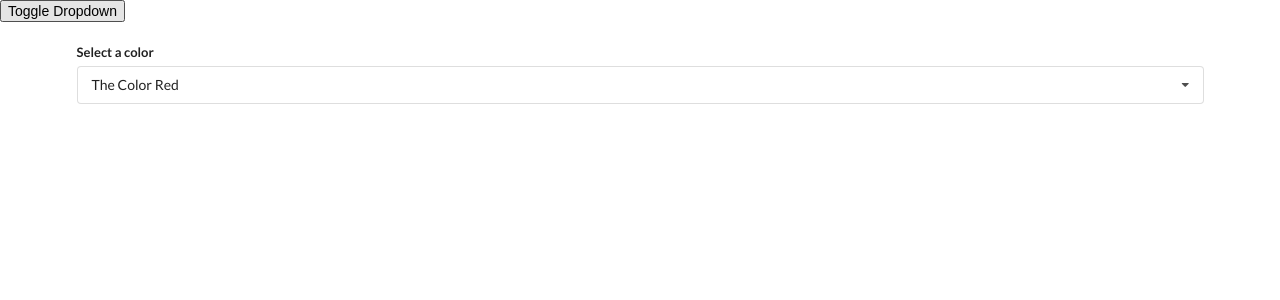
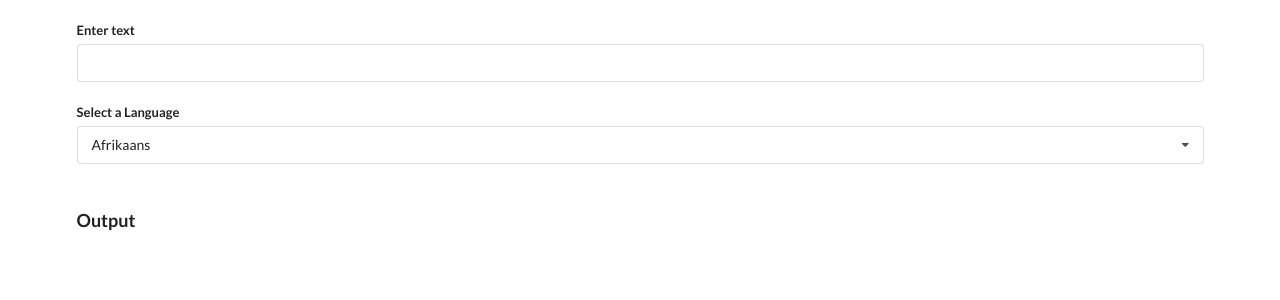
Before and after one commit to KPMGE/widgets-app, a React (Create React App) app: page / in a window 1280 px wide. Shown: the top 300 px of the page. Built offline with nearby package versions, Linux system fonts and the light colour scheme; no server answers.

Commit message:
finishing Convert and Translate components

```diff
--- a/src/App.js
+++ b/src/App.js
@@ -3,6 +3,7 @@
 import Accordion from "./components/Accordion";
 import Search from "./components/Search";
 import Dropdown from "./components/Dropdown";
+import Translate from "./components/Translate";
 
 const options = [
   {
@@ -20,24 +21,9 @@
 ];
 
 const App = () => {
-  const [selected, setSelected] = useState(options[0]);
-  const [showDropdown, setShowDropdown] = useState(true);
-
   return (
-    <div>
-      <button onClick={() => setShowDropdown(!showDropdown)}>
-        Toggle Dropdown
-      </button>
-
-      {showDropdown && (
-        <div className="ui container" style={{ marginTop: 20 }}>
-          <Dropdown
-            selected={selected}
-            onSelectedChange={setSelected}
-            options={options}
-          />
-        </div>
-      )}
+    <div className="ui container" style={{ marginTop: 20 }}>
+      <Translate />
     </div>
   );
 };
--- /dev/null
+++ b/src/components/Convert.js
@@ -0,0 +1,46 @@
+import React, { useState, useEffect } from "react";
+import axios from "axios";
+
+const Convert = ({ language, text }) => {
+  const [translated, setTranslated] = useState("");
+  const [debouncedText, setDeboundedText] = useState(text);
+
+  useEffect(() => {
+    const timerId = setTimeout(() => {
+      setDeboundedText(text);
+    }, 500);
+
+    return () => {
+      clearTimeout(timerId);
+    };
+  }, [text]);
+
+  useEffect(() => {
+    const doTranslation = async () => {
+      const { data } = await axios.post(
+        "https://translation.googleapis.com/language/translate/v2",
+        {},
+        {
+          params: {
+            q: debouncedText,
+            target: language.value,
+            key: "AIzaSyCHUCmpR7cT_yDFHC98CZJy2LTms-IwDlM",
+          },
+        }
+      );
+
+      setTranslated(data.data.translations[0].translatedText);
+    };
+
+    doTranslation();
+  }, [language, debouncedText]);
+
+
+  return (
+    <div>
+      <h1 className="ui header">{translated}</h1>
+    </div>
+)
+};
+
+export default Convert;
--- a/src/components/Dropdown.js
+++ b/src/components/Dropdown.js
@@ -1,6 +1,6 @@
 import React, { useState, useEffect, useRef } from "react";
 
-const Dropdown = ({ options, selected, onSelectedChange }) => {
+const Dropdown = ({ label, options, selected, onSelectedChange }) => {
   const [open, setOpen] = useState(false);
   const ref = useRef();
 
@@ -19,16 +19,6 @@
         capture: true,
       });
     };
-  }, []);
-
-  useEffect(() => {
-    document.body.addEventListener(
-      "click",
-      () => {
-        setOpen(false);
-      },
-      { capture: true }
-    );
   }, []);
 
   const optionsToRender = options.map((option) => {
@@ -50,7 +40,7 @@
   return (
     <div ref={ref} className="ui form">
       <div className="field">
-        <label className="label">Select a color</label>
+        <label className="label">{label}</label>
         <div
           onClick={() => setOpen(!open)}
           className={`ui selection dropdown ${open ? "visible active" : ""}`}
--- /dev/null
+++ b/src/components/Translate.js
@@ -0,0 +1,57 @@
+import React, { useState } from "react";
+import Dropdown from "./Dropdown";
+import Convert from "./Convert";
+
+const options = [
+  {
+    label: "Afrikaans",
+    value: "af",
+  },
+  {
+    label: "Arabic",
+    value: "ar",
+  },
+  {
+    label: "Hindi",
+    value: "hi",
+  },
+  {
+    label: "Dutch",
+    value: "nl",
+  },
+];
+
+const Translate = () => {
+  const [language, setLanguage] = useState(options[0]);
+  const [text, setText] = useState("");
+
+  return (
+    <div>
+      <div className="ui form">
+        <div className="field">
+          <label>Enter text</label>
+          <input
+            value={text}
+            onChange={(event) => setText(event.target.value)}
+          />
+        </div>
+      </div>
+
+      <br />
+
+      <Dropdown
+        label="Select a Language"
+        selected={language}
+        onSelectedChange={setLanguage}
+        options={options}
+      />
+
+      <br />
+
+      <h3 className="ui header">Output</h3>
+      <Convert text={text} language={language} />
+    </div>
+  );
+};
+
+export default Translate;
```
